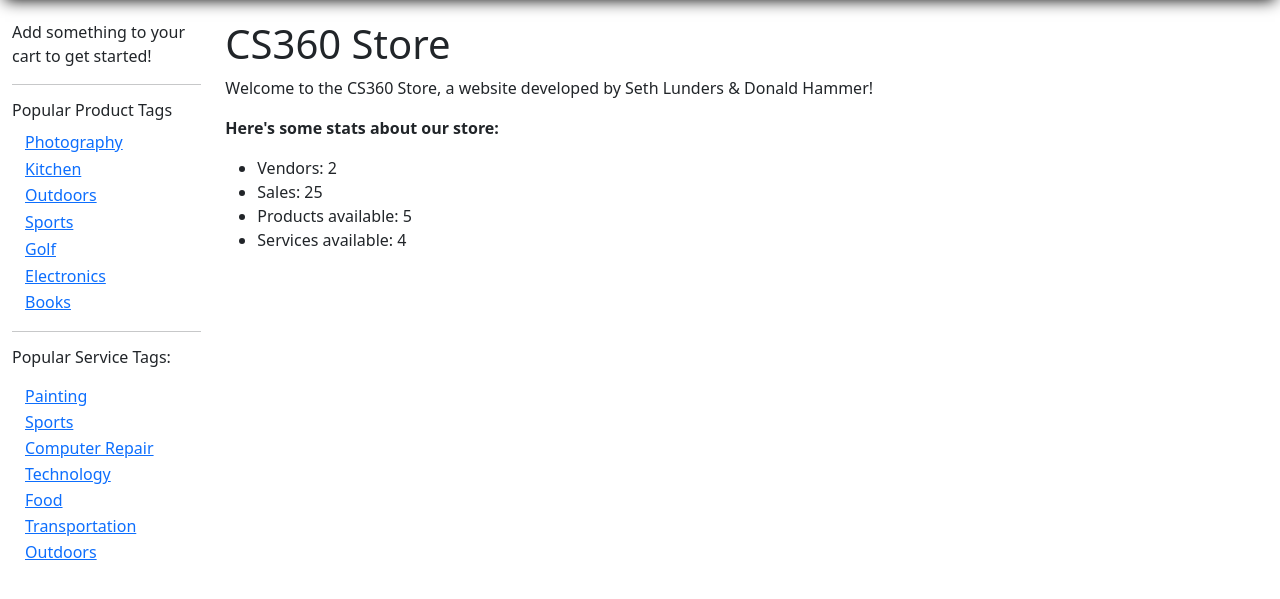
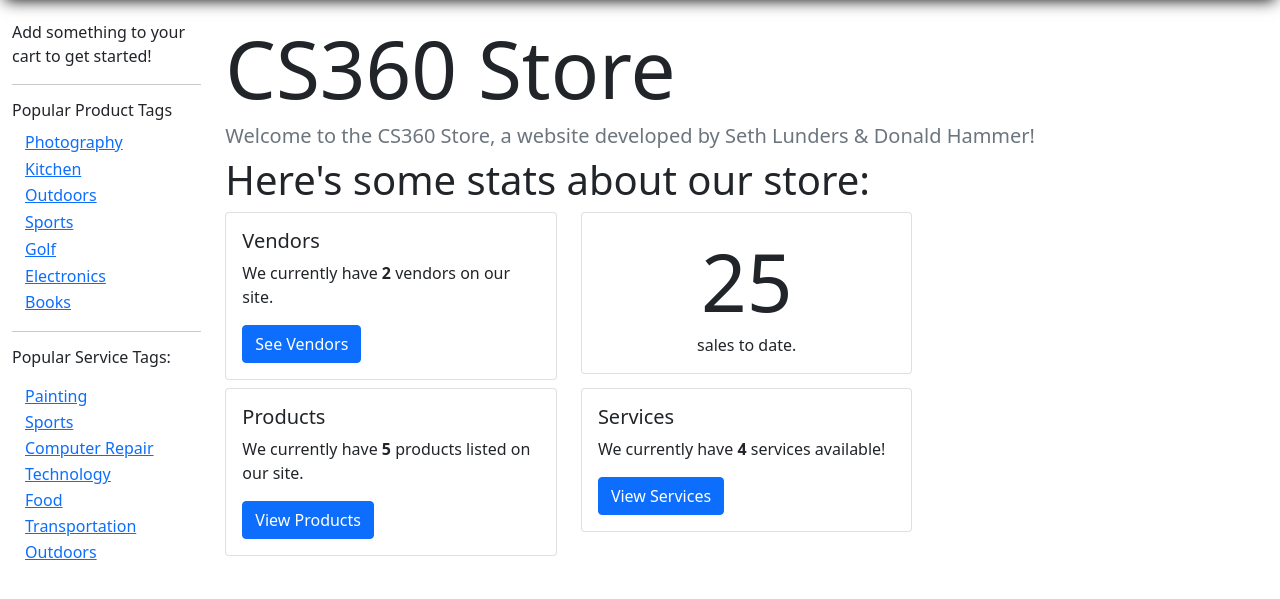
Before and after one commit to selunders/cs360_store, a Django app: page /store/ in a window 1280 px wide. Shown: the part 70-669 px from the top of the page. Run offline with Django 4.2, Linux system fonts and the light colour scheme; data comes from the database, SQL or seed files in the repository.

Commit message:
Update index page

```diff
--- a/cs360store/storeApp/templates/index.html
+++ b/cs360store/storeApp/templates/index.html
@@ -4,13 +4,50 @@
 {% load humanize %}
 
 {% block content %}
-  <h1>CS360 Store</h1>
-  <p>Welcome to the CS360 Store, a website developed by Seth Lunders &amp; Donald Hammer!</p>
-  <p><strong>Here's some stats about our store:</strong></p>
-  <ul>
-    <li>Vendors:</strong> {{ num_vendors }}</li>
-    <li>Sales: {{ num_sales }}</li>
-    <li>Products available: {{ num_productsActive }}</li>
-    <li>Services available: {{ num_servicesActive }}</li>
-  </ul>
+  <h1 class="display-1">CS360 Store</h1>
+  <h5 class="text-muted">Welcome to the CS360 Store, a website developed by Seth Lunders &amp; Donald Hammer!</h5>
+  <h6 class="display-6"><strong>Here's some stats about our store:</strong></h6>
+  <div class="row">
+    <div class="col-xs-1 col-sm-6 col-md-4 col-lg-4 mb-2">
+      <div class="card flex-grow-1">
+        <div class="card-body">
+        <h5 class="card-title">Vendors</h5>
+        {% comment %} <h6 class="card-subtitle mb-2 text-muted"></h6> {% endcomment %}
+        <p class="card-text">We currently have <strong>{{ num_vendors }}</strong> vendors on our site.</p>
+        <a href="{% url 'vendors' %}" class="btn btn-primary">See Vendors</a>
+      </div>
+    </div>
+    </div>
+    <div class="col-xs-1 col-sm-6 col-md-4 col-lg-4 mb-2">
+      <div class="card flex-grow-1">
+        <div class="card-body">
+        <h1 class="card-title text-center my-1 display-1">{{ num_sales }}</h1>
+        {% comment %} <h6 class="card-subtitle mb-2 text-muted"></h6> {% endcomment %}
+        <p class="card-text text-center">sales to date.</p>
+      </div>
+    </div>
+  </div>
+</div>
+<div class="row">
+  <div class="col-xs-1 col-sm-6 col-md-4 col-lg-4 mb-2">
+    <div class="card flex-grow-1">
+      <div class="card-body">
+        <h5 class="card-title">Products</h5>
+        {% comment %} <h6 class="card-subtitle mb-2 text-muted"></h6> {% endcomment %}
+        <p class="card-text">We currently have <strong>{{ num_productsActive }}</strong> products listed on our site.</p>
+        <a href="{% url 'products' %}" class="btn btn-primary">View Products</a>
+      </div>
+    </div>
+  </div>
+  <div class="col-xs-1 col-sm-6 col-md-4 col-lg-4 mb-2">
+    <div class="card flex-grow-1">
+      <div class="card-body">
+        <h5 class="card-title">Services</h5>
+        {% comment %} <h6 class="card-subtitle mb-2 text-muted"></h6> {% endcomment %}
+        <p class="card-text">We currently have <strong>{{ num_servicesActive }}</strong> services available!</p>
+        <a href="{% url 'services' %}" class="btn btn-primary">View Services</a>
+      </div>
+    </div>
+  </div>
+</div>
 {% endblock %}
```
